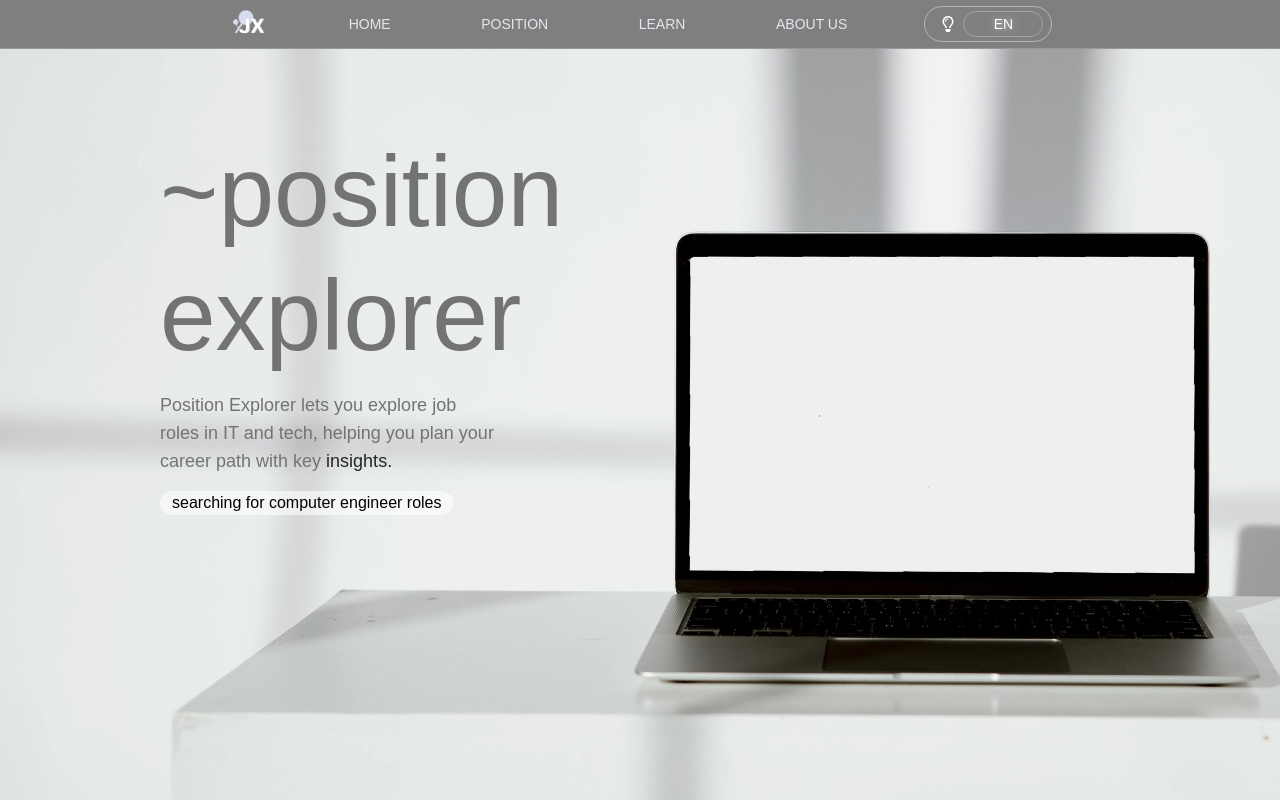
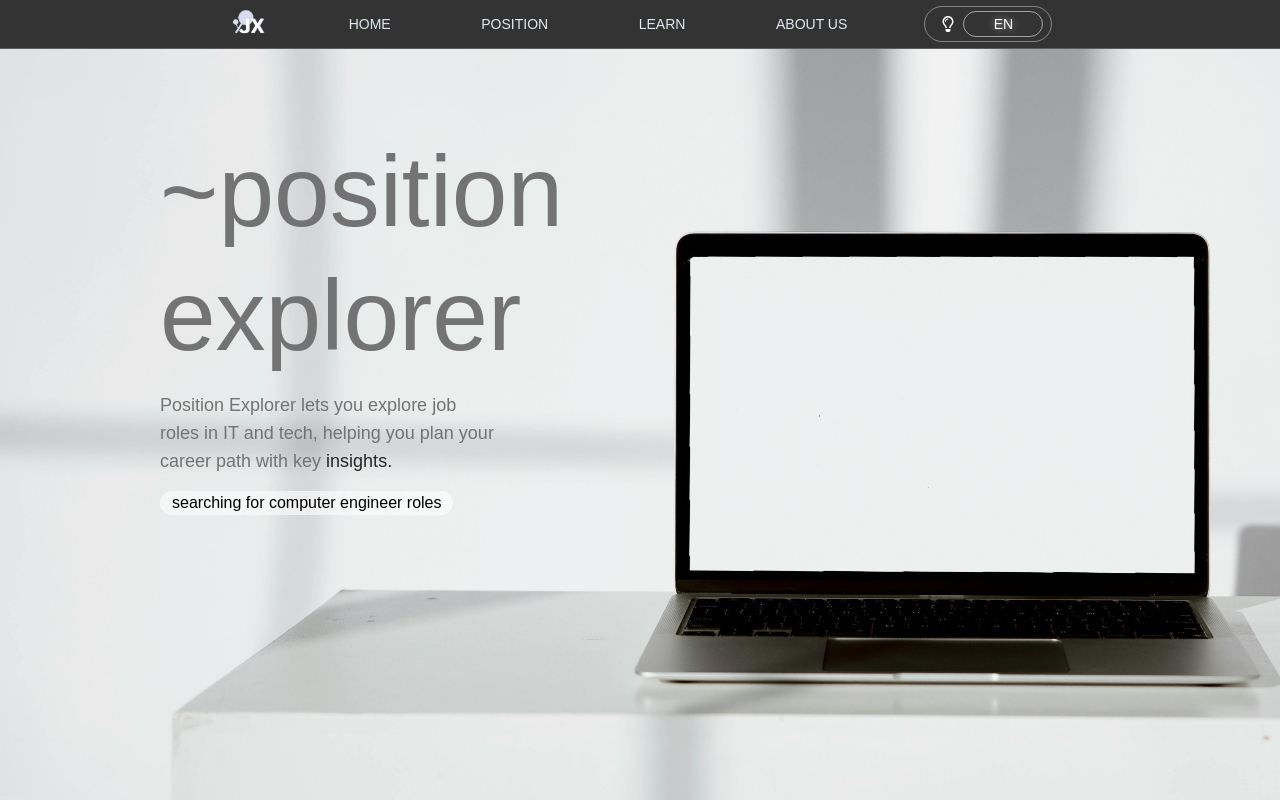
Before and after one commit to HANIBA2752/JobProject, a React (Vite) app in the folder rebuild-jobproject/: page / in a window 1280 px wide. Shown: the top 800 px of the page. Built offline with nearby package versions, Linux system fonts and the light colour scheme.

Commit message:
Navbar color

```diff
--- a/rebuild-jobproject/src/components/Navbar/Navbar.jsx
+++ b/rebuild-jobproject/src/components/Navbar/Navbar.jsx
@@ -6,7 +6,7 @@ import "/src/components/Navbar/Navbar.css";
 
 function Navbar() {
   return (
-    <div className="main-nav flex justify-center w-screen bg-black/50 border-white border-opacity-20 backdrop-blur-sm z-10">
+    <div className="main-nav flex justify-center w-screen bg-black/80 border-white border-opacity-20 backdrop-blur-sm z-10">
       <nav className="w-[70%]">
         <ul className="flex justify-around items-center">
           <LeftNavbar />
```
